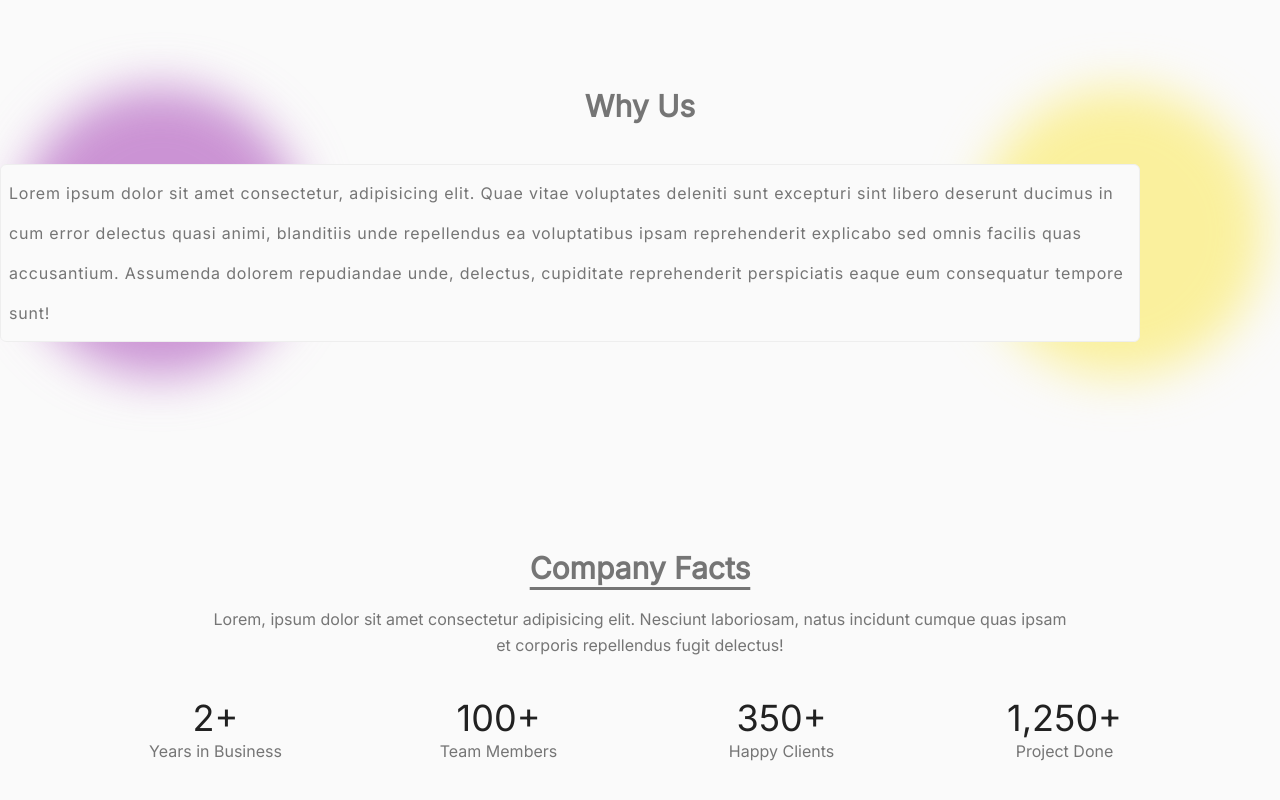
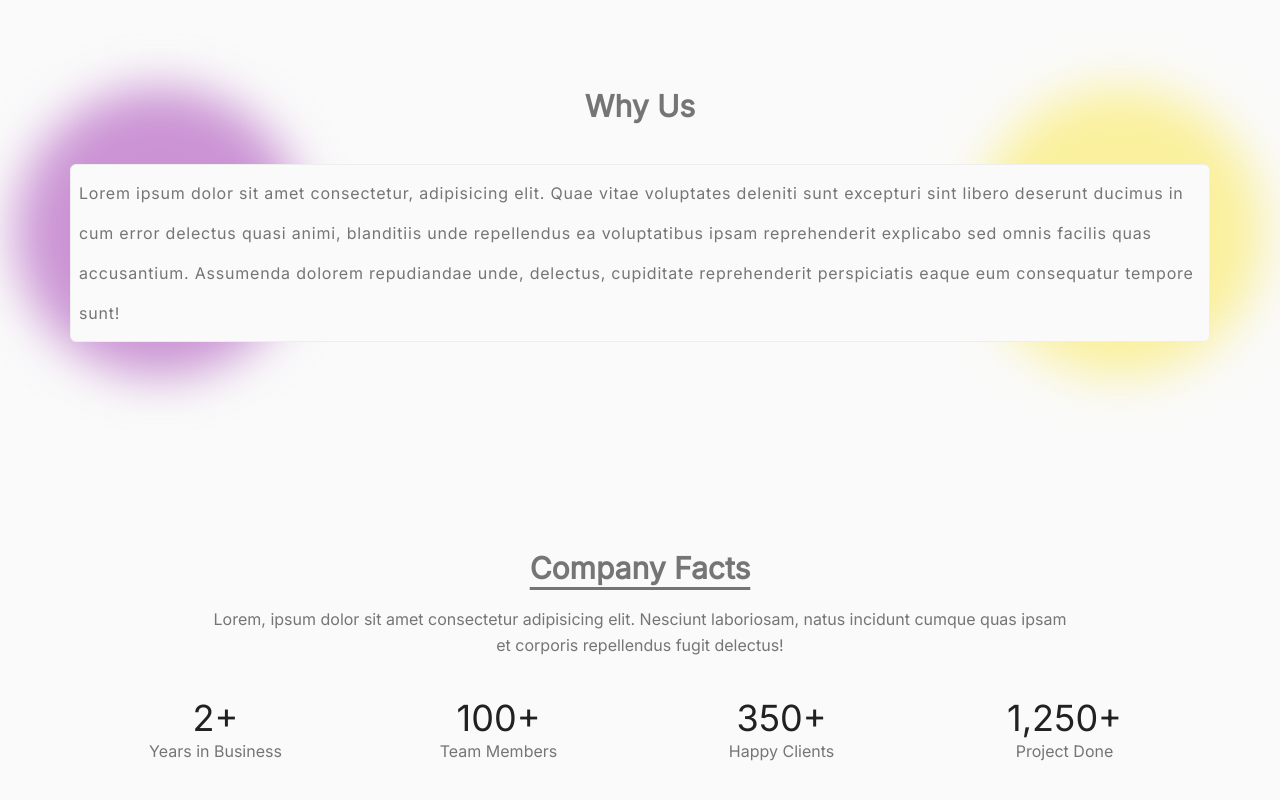
Before and after one commit to arapurbo18181/GMCH-Technology, a React (Vite) app: page / in a window 1280 px wide. Shown: the part 1964-2764 px from the top of the page. Built offline with nearby package versions, Linux system fonts and the light colour scheme.

Commit message:
why us section css issue solved

```diff
--- a/src/components/WhyUs.jsx
+++ b/src/components/WhyUs.jsx
@@ -7,22 +7,24 @@ export const WhyUs = () => {
     <div className="text-gray-600 body-font text-center relative bg-gray-50">
       <div class="absolute top-0 left-4 w-72 h-72 bg-purple-300 rounded-full mix-blend-multiply filter blur-xl opacity-70 animate-blob"></div>
       <div class="absolute top-0 right-4 w-72 h-72 bg-yellow-300 rounded-full mix-blend-multiply filter blur-xl opacity-70 animate-blob animation-delay-2000"></div>
-      <div className="space-y-10 flex flex-col justify-center items-center relative">
+      <div className="space-y-10 flex flex-col justify-center items-center relative w-full">
         <AnimationXaxis>
           <h2 className="underline underline-offset-8 text-3xl font-bold">
             Why Us
           </h2>
         </AnimationXaxis>
         <AnimationWrapper>
-          <p className="container border rounded-md p-2 leading-10 text-left tracking-wider bg-gray-50">
-            Lorem ipsum dolor sit amet consectetur, adipisicing elit. Quae vitae
-            voluptates deleniti sunt excepturi sint libero deserunt ducimus in
-            cum error delectus quasi animi, blanditiis unde repellendus ea
-            voluptatibus ipsam reprehenderit explicabo sed omnis facilis quas
-            accusantium. Assumenda dolorem repudiandae unde, delectus,
-            cupiditate reprehenderit perspiciatis eaque eum consequatur tempore
-            sunt!
-          </p>
+          <div className="w-full flex justify-center items-center">
+            <p className="container border rounded-md p-2 leading-10 text-left tracking-wider bg-gray-50">
+              Lorem ipsum dolor sit amet consectetur, adipisicing elit. Quae
+              vitae voluptates deleniti sunt excepturi sint libero deserunt
+              ducimus in cum error delectus quasi animi, blanditiis unde
+              repellendus ea voluptatibus ipsam reprehenderit explicabo sed
+              omnis facilis quas accusantium. Assumenda dolorem repudiandae
+              unde, delectus, cupiditate reprehenderit perspiciatis eaque eum
+              consequatur tempore sunt!
+            </p>
+          </div>
         </AnimationWrapper>
       </div>
     </div>
```
